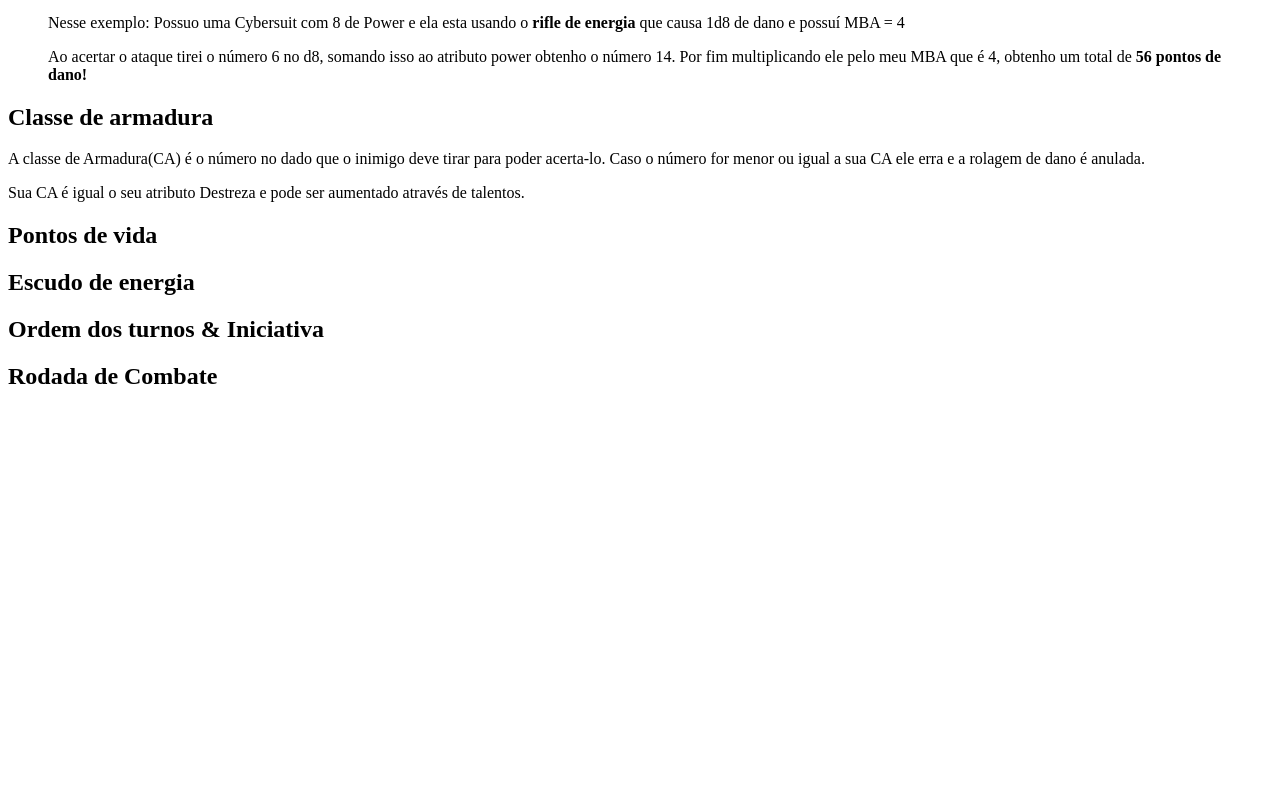
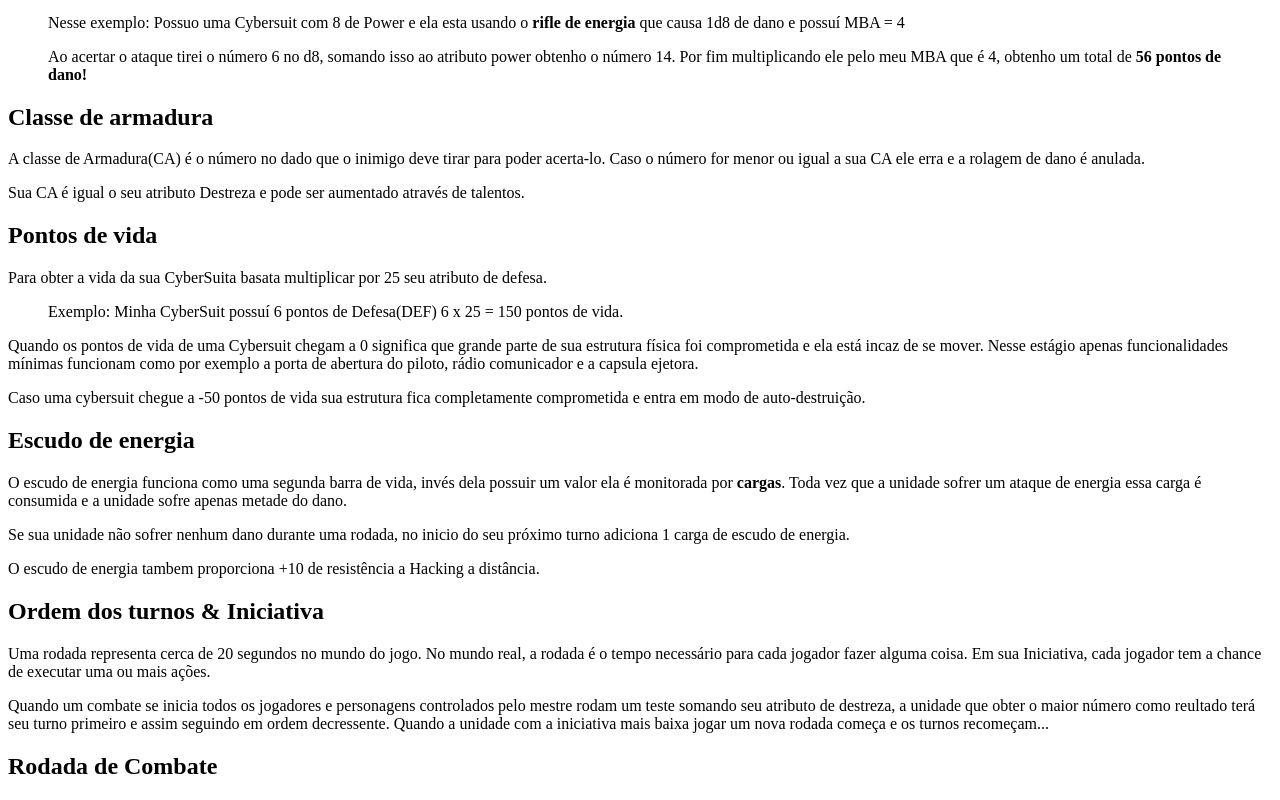
Before and after one commit to ThomasKruchelski/new-frontiers-rpg, a Next.js app: page /documentacao/combate/combate-basico in a window 1280 px wide. Shown: the part 404-1204 px from the top of the page. Before the commit the page ends 814 px from the top, so only its background shows below. Built offline with nearby package versions, Linux system fonts and the light colour scheme.

Commit message:
att combate basico

```diff
--- a/pages/documentacao/combate/combate-basico.mdx
+++ b/pages/documentacao/combate/combate-basico.mdx
@@ -1,3 +1,5 @@
+import { Callout } from 'nextra/components'
+
 # Combate Básico
 
 ## Jogada de Ataque
@@ -37,9 +39,38 @@ Sua CA é igual o seu atributo Destreza e pode ser aumentado através de talento
 
 ## Pontos de vida
 
+Para obter a vida da sua CyberSuita basata multiplicar por 25 seu atributo de defesa.
+
+>Exemplo: Minha CyberSuit possuí 6 pontos de Defesa(DEF) 6 x 25 = 150 pontos de vida.
+
+Quando os pontos de vida de uma Cybersuit chegam a 0 significa que grande parte de sua estrutura física
+foi comprometida e ela está incaz de se mover. Nesse estágio apenas funcionalidades mínimas funcionam como
+por exemplo a porta de abertura do piloto, rádio comunicador e a capsula ejetora.
+
+Caso uma cybersuit chegue a -50 pontos de vida sua estrutura fica completamente comprometida e entra em modo
+de auto-destruição.
+
 ## Escudo de energia
 
+O escudo de energia funciona como uma segunda barra de vida, invés dela possuir um valor ela é monitorada por
+**cargas**. Toda vez que a unidade sofrer um ataque de energia essa carga é consumida e a unidade sofre apenas
+metade do dano.
+
+Se sua unidade não sofrer nenhum dano durante uma rodada, no inicio do seu próximo turno adiciona 1 carga de
+escudo de energia.
+
+O escudo de energia tambem proporciona +10 de resistência a Hacking a distância.
+
 ## Ordem dos turnos & Iniciativa
+
+Uma rodada representa cerca de 20 segundos no mundo do jogo. No mundo real, a rodada é o tempo necessário
+para cada jogador fazer alguma coisa. Em sua Iniciativa, cada jogador tem a chance de executar uma ou mais
+ações.
+
+Quando um combate se inicia todos os jogadores e personagens controlados pelo mestre rodam um teste somando
+seu atributo de destreza, a unidade que obter o maior número como reultado terá seu turno primeiro e assim
+seguindo em ordem decressente. Quando a unidade com a iniciativa mais baixa jogar um nova rodada começa e
+os turnos recomeçam...
 
 ## Rodada de Combate
 
```
